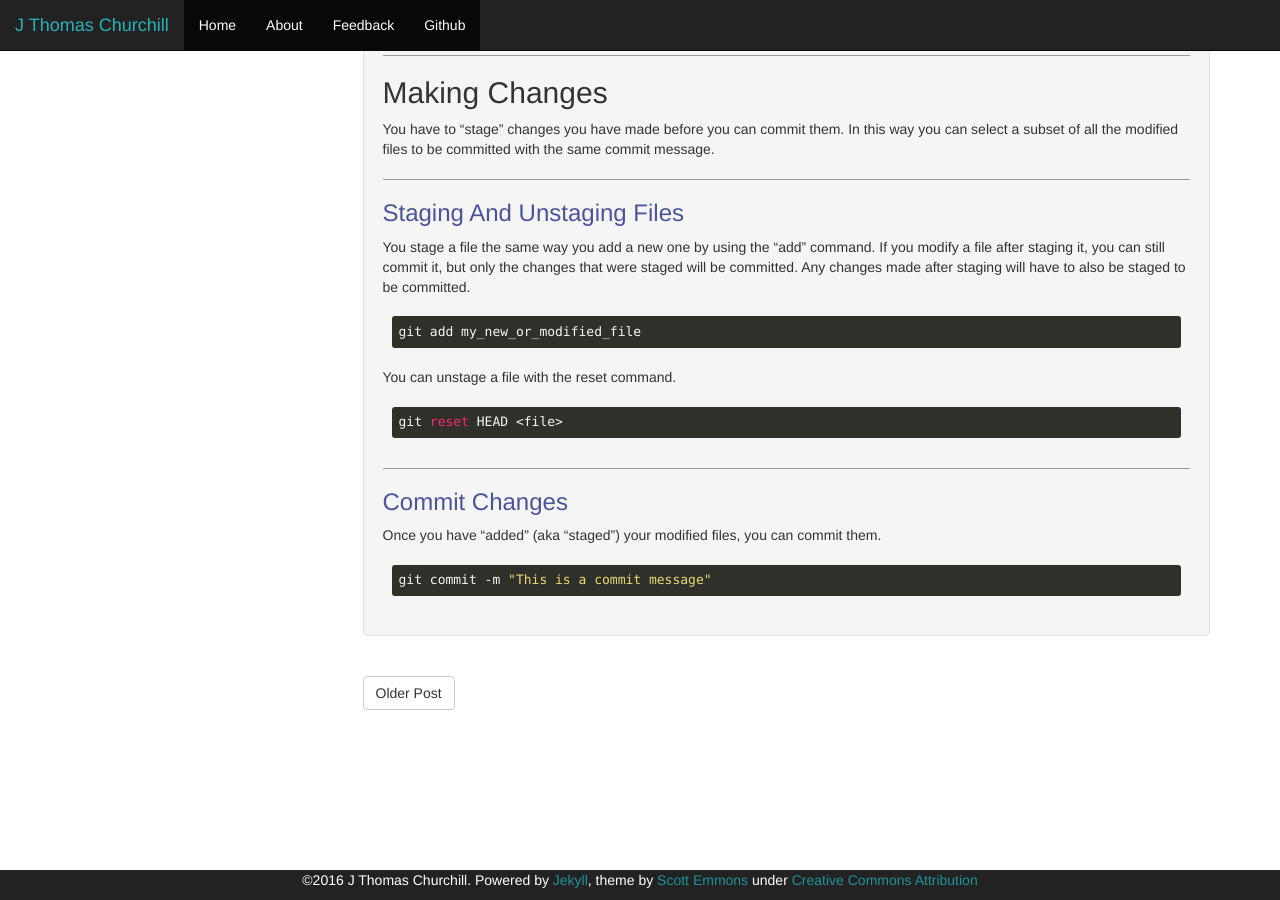
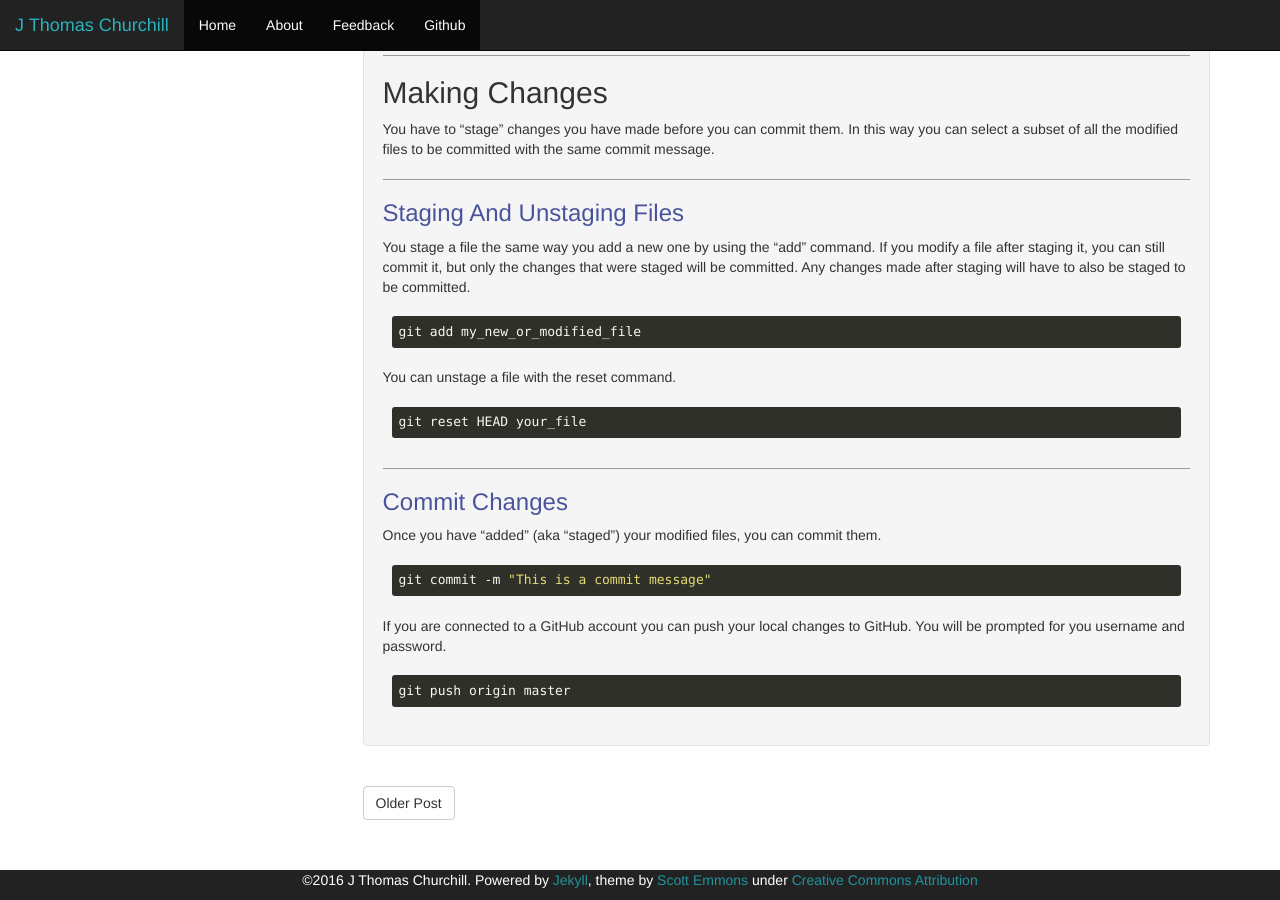
Before and after one commit to JThomasChurchill/jthomaschurchill.github.io, a Jekyll site: the page built from _posts/2016-05-20-git-cheatsheet.markdown, in a window 1280 px wide and 900 px high, scrolled down 1452 px. Built offline with Jekyll 4.4.1, drawn with Linux system fonts in a browser that asks for light colours; some of the changed text lies outside the part shown.

Commit message:
added 'push origin master' and fixed some syntax highlighting issues

````diff
--- a/_posts/2016-05-20-git-cheatsheet.markdown
+++ b/_posts/2016-05-20-git-cheatsheet.markdown
@@ -53,7 +53,7 @@ Copy the URL for the repo from GitHub.
 
 In a terminal, cd into the target directory and clone the repo.
 
-```
+```dos
 git clone https://github.com/YOUR-USERNAME/YOUR-REPOSITORY
 ```
 
@@ -103,8 +103,8 @@ git add my_new_or_modified_file
 
 You can unstage a file with the reset command.
 
-```
-git reset HEAD <file>
+```dos
+git reset HEAD your_file
 ```
 
 ---
@@ -116,3 +116,9 @@ Once you have "added" (aka "staged") your modified files, you can commit them.
 ```
 git commit -m "This is a commit message"
 ```
+
+If you are connected to a GitHub account you can push your local changes to GitHub. You will be prompted for you username and password.
+
+```dos
+git push origin master
+```
````
